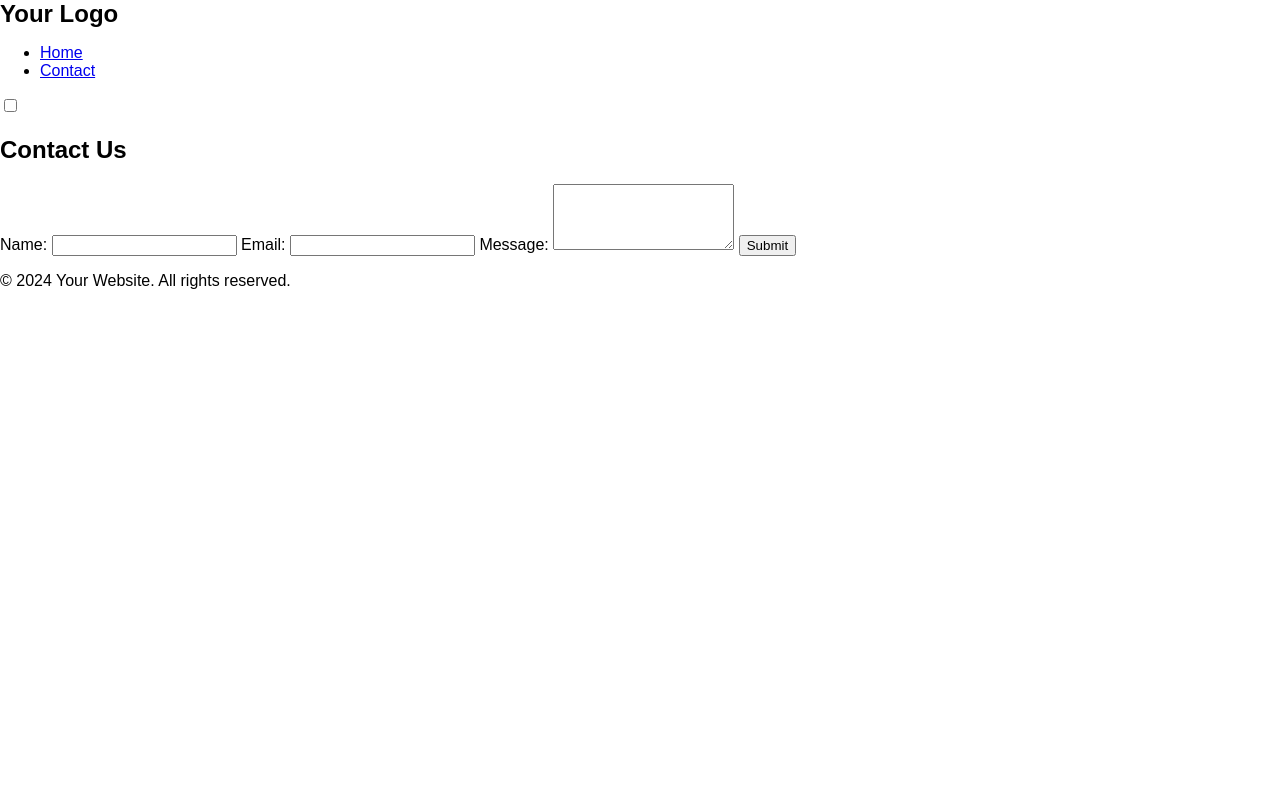
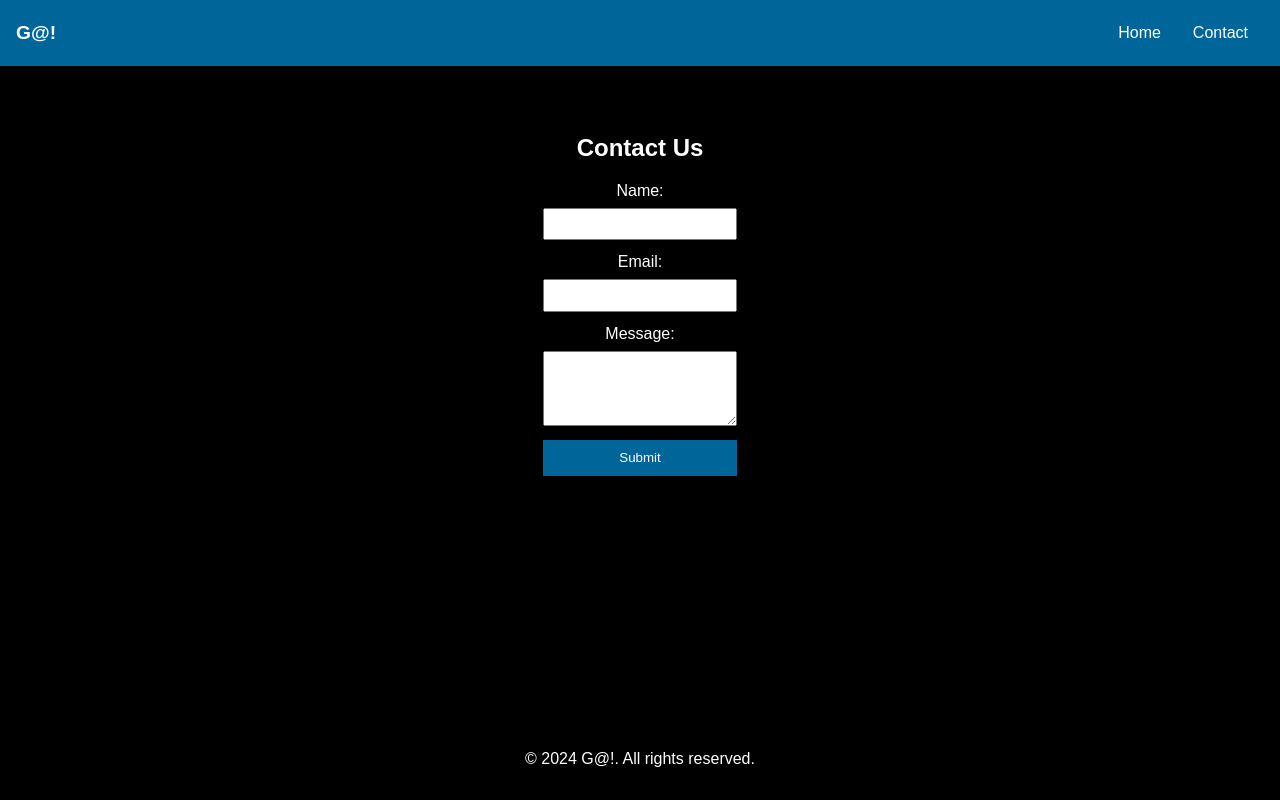
Before and after one commit to anonithrax/getacc, a plain HTML site: page contact.html in a window 1280 px wide. Drawn offline with Linux system fonts and the light colour scheme.

Commit message:
fixed contact css and html

```diff
--- a/contact.html
+++ b/contact.html
@@ -1,18 +1,116 @@
 <!DOCTYPE html>
 <html lang="en">
+
 <head>
     <meta charset="UTF-8">
     <meta name="viewport" content="width=device-width, initial-scale=1.0">
-    <title>Contact Us - Your Website</title>
-    <link rel="stylesheet" href="styles.css">
+    <title>Contact Us - GetAccts!</title>
+    <style>
+        body {
+            margin: 0;
+            padding: 0;
+            font-family: Arial, sans-serif;
+            background-color: black; /* Updated background color */
+            color: #fff;
+            display: flex;
+            flex-direction: column;
+            min-height: 100vh;
+        }
+
+        .navbar {
+            display: flex;
+            justify-content: space-between;
+            align-items: center;
+            background-color: #069; /* Updated navbar color */
+            color: #fff;
+            padding: 1em;
+        }
+
+        .logo {
+            font-size: 1.2em;
+            font-weight: bold;
+        }
+
+        nav ul {
+            list-style: none;
+            margin: 0;
+            padding: 0;
+            display: flex;
+        }
+
+        nav a {
+            text-decoration: none;
+            color: #fff;
+            padding: 0.5em 1em;
+            display: block;
+        }
+
+        .hamburger {
+            display: none;
+            cursor: pointer;
+        }
+
+        .bar {
+            background-color: #069;
+            height: 3px;
+            width: 25px;
+            margin: 4px 0;
+        }
+
+        .contact-form {
+            flex: 1;
+            max-width: 600px;
+            margin: 2em auto;
+            padding: 1em;
+            text-align: center;
+        }
+
+        form {
+            display: flex;
+            flex-direction: column;
+        }
+
+        label {
+            margin-bottom: 0.5em;
+        }
+
+        input,
+        textarea {
+            padding: 0.5em;
+            margin-bottom: 1em;
+        }
+
+        button {
+            background-color: #069;
+            border: none;
+            padding: 0.8em 1em;
+            text-decoration: none;
+            color: #fff;
+            cursor: pointer;
+            transition: background-color 0.3s;
+        }
+
+        button:hover {
+            background-color: #04a;
+        }
+
+        footer {
+            background-color: black; /* Updated footer color */
+            text-align: center;
+            padding: 1em 0;
+            color: #fff;
+            margin-top: auto;
+        }
+    </style>
 </head>
+
 <body>
     <header class="navbar">
-        <div class="logo">Your Logo</div>
+        <div class="logo">G@!</div>
         <nav>
             <ul>
-                <li><a href="/">Home</a></li>
-                <li><a href="index.html">Contact</a></li>
+                <li><a href="index.html">Home</a></li>
+                <li><a href="contact.html">Contact</a></li>
             </ul>
         </nav>
         <div class="hamburger">
@@ -42,9 +140,10 @@
     </section>
 
     <footer>
-        <p>© 2024 Your Website. All rights reserved.</p>
+        <p>© 2024 G@!. All rights reserved.</p>
     </footer>
 
     <script src="script.js"></script>
 </body>
+
 </html>
--- a/styles.css
+++ b/styles.css
@@ -168,3 +168,5 @@ body {
         background-color: #eee;
     }
 }
+
+/* this style for contact page */
```
